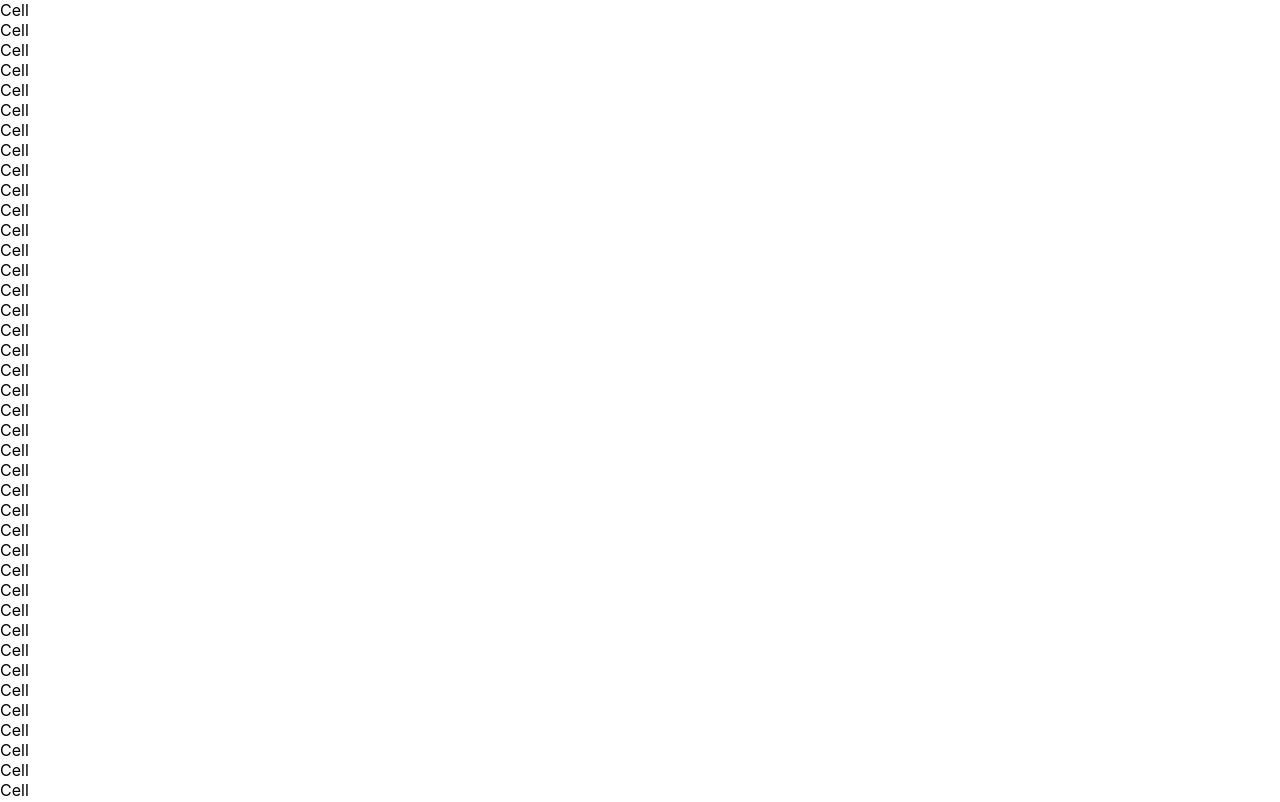
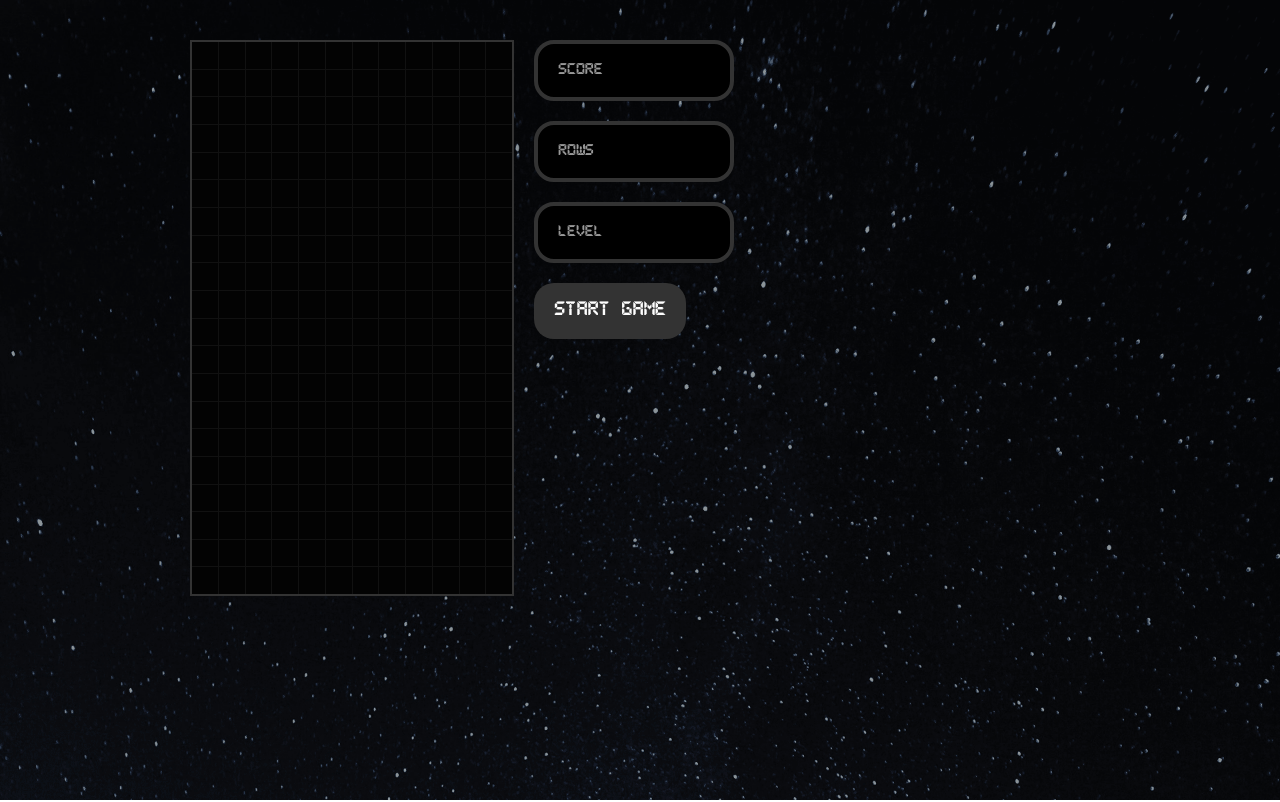
Before and after one commit to svhong/tetris, a React (Create React App) app: page / in a window 1280 px wide. Shown: the top 802 px of the page. Built offline with nearby package versions, Linux system fonts and the light colour scheme.

Commit message:
finished stage with styled components,button, and scoreboard

```diff
--- a/src/App.css
+++ /dev/null
@@ -1,33 +0,0 @@
-.App {
-  text-align: center;
-}
-
-.App-logo {
-  animation: App-logo-spin infinite 20s linear;
-  height: 40vmin;
-  pointer-events: none;
-}
-
-.App-header {
-  background-color: #282c34;
-  min-height: 100vh;
-  display: flex;
-  flex-direction: column;
-  align-items: center;
-  justify-content: center;
-  font-size: calc(10px + 2vmin);
-  color: white;
-}
-
-.App-link {
-  color: #61dafb;
-}
-
-@keyframes App-logo-spin {
-  from {
-    transform: rotate(0deg);
-  }
-  to {
-    transform: rotate(360deg);
-  }
-}
--- a/src/components/Cell.js
+++ b/src/components/Cell.js
@@ -1,8 +1,11 @@
 import React from "react";
+import { StyledCell } from "./styles/StyledCell";
+import { TETROMINOS } from "../tetrominos";
 
-const Cell = () => (
 
-    <div> Cell </div>
+const Cell = ({ type }) => (
+
+    <StyledCell type={type} color={TETROMINOS[type].color} />
 )
 
 export default Cell;
--- a/src/components/Display.js
+++ b/src/components/Display.js
@@ -1,10 +1,9 @@
 import React from "react";
+import { StyledDisplay } from "./styles/StyledDisplay";
 
-const Display = ({ text }) => (
+const Display = ({ gameOver, text }) => (
 
-    <div>
-        {text}
-    </div>
+    <StyledDisplay gameOver={gameOver}>{text}</StyledDisplay>
 
 )
 
--- a/src/components/Stage.js
+++ b/src/components/Stage.js
@@ -1,12 +1,13 @@
 import React from "react";
+import { StyledStage } from "./styles/StyledStage";
 
 import Cell from "./Cell";
 
 const Stage = ({ stage }) => (
 
-    <div>
+    <StyledStage width={stage[0].length} height={stage.length}>
         {stage.map(row => row.map((cell, x) => <Cell key={x} type={cell[0]} />))}
-    </div>
+    </StyledStage>
 
 );
 
--- a/src/components/StartButton.js
+++ b/src/components/StartButton.js
@@ -1,9 +1,8 @@
 import React from "react";
+import { StyledStartButton } from "./styles/StyledStartButton";
 
 const StartButton = (callback) => (
-    <div>
-        Start Game
-    </div>
+    <StyledStartButton onclick={callback}>Start Game</StyledStartButton>
 )
 
 export default StartButton;
--- a/src/components/Tetris.js
+++ b/src/components/Tetris.js
@@ -1,13 +1,17 @@
 import React from "react";
 
 import { createStage } from "../gameHelpers";
+import { StyledTetrisWrapper, StyledTetris } from "./styles/StyledTetris";
 
 import Stage from "./Stage";
 import Display from "./Display";
 import StartButton from "./StartButton";
+import { StyledCell } from "./styles/StyledCell";
 
-const Tetris = () => (
-    <div>
+const Tetris = () => {
+    return (
+        <StyledTetrisWrapper>
+            <StyledTetris>
                 <Stage stage={createStage()} />
                 <aside>
                     <div>
@@ -17,7 +21,9 @@ const Tetris = () => (
                     </div>
                     <StartButton />
                 </aside>
-    </div>
-)
+            </StyledTetris>
+        </StyledTetrisWrapper>
+    );
+}
 
 export default Tetris;
--- /dev/null
+++ b/src/components/styles/StyledCell.js
@@ -0,0 +1,12 @@
+import styled from "styled-components";
+
+export const StyledCell = styled.div`
+    width: auto;
+    background: rgba(${props => props.color}, 0.8);
+    border: ${props => (props.type === 0 ? "0px solid" : "4px solid")};
+    border-bottom-color: rgba(${props => props.color}, 0.1);
+    border-right-color: rgba(${props => props.color}, 1);
+    border-top-color: rgba(${props => props.color}, 1);
+    border-left-color: rgba(${props => props.color}, 0.3);
+
+`
--- /dev/null
+++ b/src/components/styles/StyledDisplay.js
@@ -0,0 +1,17 @@
+import styled from "styled-components";
+
+export const StyledDisplay = styled.div`
+    box-sizing: border-box;
+    display: flex;
+    align-items: center;
+    margin: 0 0 20px 0;
+    padding: 20px;
+    border: 4px solid #333;
+    min-height: 30px;
+    width: 100%;
+    border-radius: 20px;
+    color: ${props => (props.gameOver ? "red" : "#999")};
+    background: #000;
+    font-family: Pixel, Arial;
+    font-size: 0.8rem;
+`
--- /dev/null
+++ b/src/components/styles/StyledStage.js
@@ -0,0 +1,15 @@
+import styled from "styled-components";
+
+export const StyledStage = styled.div`
+    display: grid;
+    grid-template-rows: repeat(
+        ${props => props.height},
+        calc(25vw / ${props => props.width})
+    );
+    grid-template-columns: repeat(${props => props.width}, 1fr);
+    grid-gap: 1px;
+    border: 2px solid #333;
+    width: 100%;
+    max-width: 25vw;
+    background: #111;
+`
--- /dev/null
+++ b/src/components/styles/StyledStartButton.js
@@ -0,0 +1,16 @@
+import styled from "styled-components";
+
+export const StyledStartButton = styled.button`
+    box-sizing: border-box;
+    margin: 0 0 20px 0;
+    padding: 20px;
+    min-height:30px;
+    border-radius: 20px;
+    border: none;
+    color: white;
+    background: #333;
+    font-family: Pixel, Arial;
+    font-size:1rem;
+    outline:none;
+    cursor:pointer;
+`
--- /dev/null
+++ b/src/components/styles/StyledTetris.js
@@ -0,0 +1,26 @@
+import styled from "styled-components";
+
+import bgImage from "../../img/bg.png";
+
+export const StyledTetrisWrapper = styled.div`
+    width: 100vw;
+    height: 100vh;
+    background: url(${bgImage}) #000;
+    background-size: cover;
+    overflow: hideen;
+`
+
+export const StyledTetris = styled.div`
+    display: flex;
+    align-items: flex-start;
+    padding: 40px;
+    margin:0 auto;
+    max-width: 900px;
+
+    aside {
+        width: 100%;
+        max-width: 200px;
+        display: block;
+        padding: 0 20px;
+    }
+`
--- a/src/index.css
+++ b/src/index.css
@@ -1,13 +1,9 @@
 body {
-  margin: 0;
-  font-family: -apple-system, BlinkMacSystemFont, "Segoe UI", "Roboto", "Oxygen",
-    "Ubuntu", "Cantarell", "Fira Sans", "Droid Sans", "Helvetica Neue",
-    sans-serif;
-  -webkit-font-smoothing: antialiased;
-  -moz-osx-font-smoothing: grayscale;
+  margin : 0;
+  padding : 0;
 }
 
-code {
-  font-family: source-code-pro, Menlo, Monaco, Consolas, "Courier New",
-    monospace;
+@font-face {
+  font-family: "Pixel";
+  src:url("font/Pixel-LCD-7.woff") format("woff")
 }
```
Lines whose indentation alone changed are shown as unchanged.
